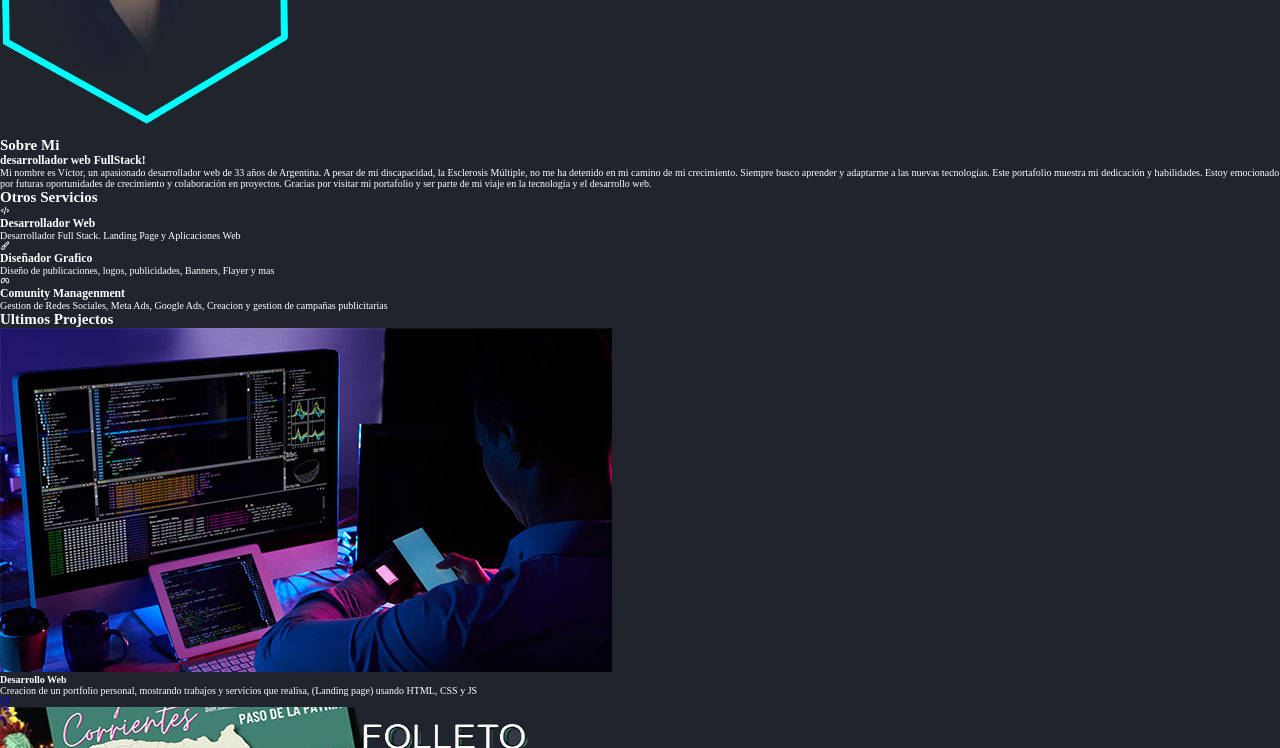
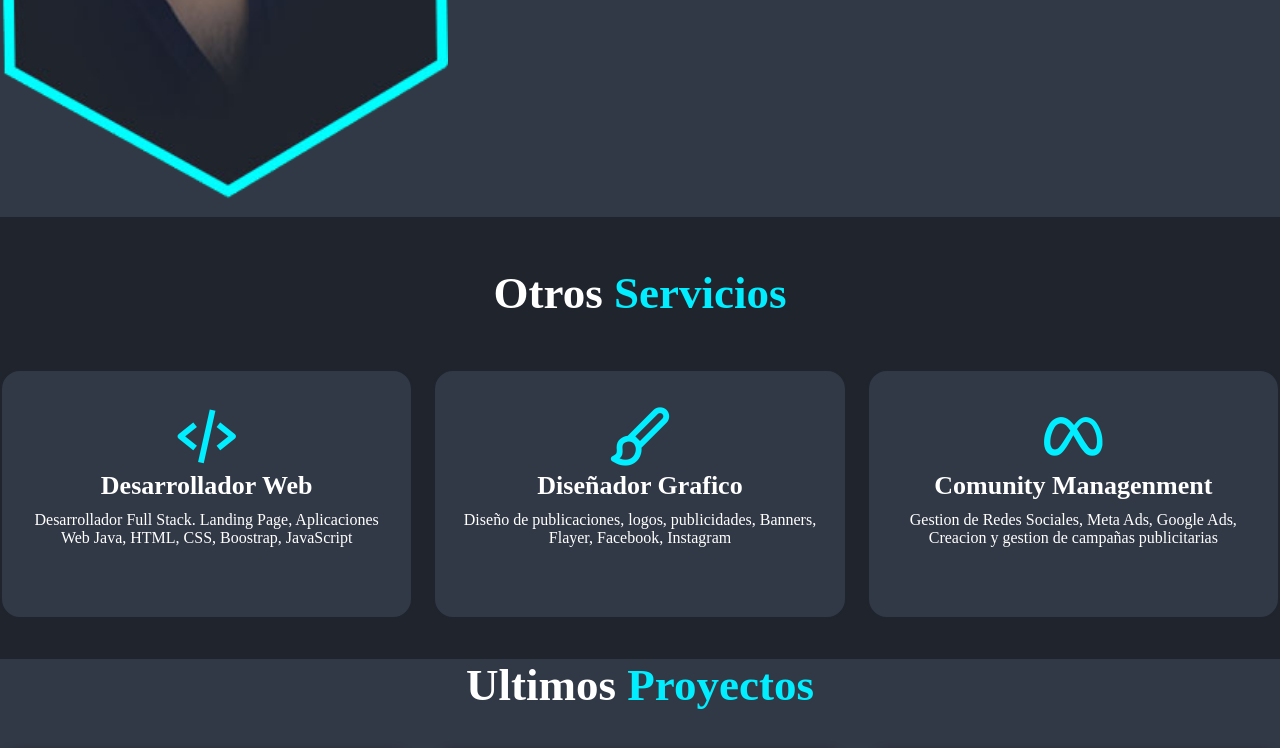
Before and after one commit to Viktor033/Portfolio, a plain HTML site: page index.html in a window 1280 px wide. Shown: the part 881-1629 px from the top of the page. Drawn offline with nearby package versions, Linux system fonts and the light colour scheme; a script that the page names is missing; a web font is replaced by a local one.

Commit message:
Avance Seccion Servicios y Portfolio

```diff
--- a/CSS/Style.css
+++ b/CSS/Style.css
@@ -76,14 +76,22 @@ body {
     align-items: center;
 }
 
-.Inicio-img img {
-    width: 35vw;
+.inicio-img img {
+    max-width: 75%; /* Asegura que la imagen no supere el ancho del contenedor */
     height: auto;
 }
 
 .inicio-contenedor h3 {
     font-size: 3.2rem;
     font-weight: 700;
+}
+
+.inicio-contenedor h3:nth-of-type(2) {
+    margin-bottom: 2rem;
+}
+
+span {
+    color: var(--main-color);
 }
 
 .inicio-contenedor h1 {
@@ -94,5 +102,127 @@ body {
 
 .inicio-contenedor P {
     font-size: 1.6rem;
+}
 
+.social-media a {
+    display: inline-flex;
+    justify-content: center;
+    align-items: center;
+    width: 4rem;
+    height: 4rem;
+    background: transparent;
+    border: .2rem solid var(--main-color);
+    border-radius: 50%;
+    font-size: 2rem;
+    color: var(--main-color);
+    margin: 3rem 1.5rem 3rem 0;
+    transition: .5s ease;
 }
+
+.social-media a:hover {
+    background: var(--main-color);
+    color: var(--second-bg-color);
+    box-shadow: 0 0 1rem var(--main-color);
+}
+
+.SobreMi {
+    display: flex;
+    justify-content: center;
+    align-items: center;
+    gap: 2rem;
+    background: var(--second-bg-color);
+}
+
+.SobreMi-img img {
+    width: 35vw;
+}
+
+.heading {
+    text-align: center;
+    font-size: 4.5rem;
+}
+
+.SobreMi-Contenedor h2{
+    text-align: left;
+    line-height: 1.2;
+}
+
+.SobreMi-Contenedor h3 {
+    font-size: 2.6rem;
+}
+
+.SobreMi-Contenedor p {
+    font-size: 1.6rem;
+    margin: 2rem 0 3rem;
+}
+
+.Servicios h2 {
+    margin: 5rem;
+}
+
+.Servicios-contenedor {
+    margin-bottom: 4rem;
+    display: flex;
+    justify-content: center;
+    align-items: center;
+    flex-wrap: wrap;
+    gap: 2rem;
+}
+
+.Servicios-contenedor .Servicios-box {
+    flex: 1 1 30rem;
+    background: var(--second-bg-color);
+    padding: 3rem 2rem 4rem;
+    border-radius: 2rem;
+    text-align: center;
+    border: .2rem solid var(--bg-color);
+    transition: .5s case;
+}
+
+.Servicios-contenedor .Servicios-box:hover{
+    border-color: var(--main-color);
+    transform: scale(1.02);
+}
+
+.Servicios-box i {
+    font-size: 7rem;
+    color: var(--main-color);
+}
+
+.Servicios-box h3 {
+    font-size: 2.6rem;
+}
+
+.Servicios-box p {
+    font-size: 1.6rem;
+    margin: 1rem 0 3rem;
+}
+
+.Portfolio {
+    background: var(--second-bg-color);
+}
+
+.Portfolio h2 {
+    margin: 4rem;
+}
+
+.Portfolio-contenedor {
+    margin-bottom: 4rem;
+    display: grid;
+    grid-template-columns: repeat(3, 1fr);
+    align-items: center;
+    gap: 2.5rem;
+}
+
+.Portfolio-contenedor .Portfolio-box {
+    margin-bottom: 4rem;
+    position: relative;
+    border-radius: 2rem;
+    box-shadow: 0 0 1rem var(--bg-color);
+    overflow: hidden;
+    display: flex;
+}
+
+.Porfolio-box img {
+    width: 100%;
+}
--- a/index.html
+++ b/index.html
@@ -23,7 +23,7 @@
 
 <body>
 
-    <!-- header design -->
+    <!-- Header Diseño -->
 
     <header class="header">
         <a href="#" class="logo">Portfolio</a>
@@ -39,7 +39,7 @@
         </nav>
     </header>
 
-<!-- Inicio design -->
+<!-- Diseño Seccion Inicio -->
 
     <section class="Inicio" id="Inicio">
         <div class="inicio-contenedor">
@@ -47,7 +47,7 @@
             <h1> Victor Duarte </h1>
             <h3> soy <span>Desarrollador web FullStack</span></h3>
             <p>HTML, CSS, Java, Boostrap, Sprint Boot, JavaScript, MySql</p>
-           <!-- <div class="social-media">
+           <div class="social-media">
                 <a href="https://www.facebook.com/viktor.duarte.5?mibextid=ZbWKwL" target="_blank">
                     <i class='bx bxl-facebook'></i></a>
                 <a href="https://x.com/Vik_3514?t=fvYnzYLrc8DYaFyVvhdSwQ&s=09" target="_blank">
@@ -56,9 +56,8 @@
                     <i class='bx bxl-instagram-alt'></i></a>
                 <a href="https://www.linkedin.com/in/victor-duarte-04a1b1261" target="_blank">
                     <i class='bx bxl-linkedin'></i></a>
-            </div> -->
+            </div>
         </div>
-    <!-- card section design -->
 
         <div class="inicio-img">
             <img src="/IMG/LOGO PNG.png" alt="" class="front-image">
@@ -66,13 +65,13 @@
 
     </section>
 
-    <!-- About section design -->
+    <!-- Diseño Seccion Sobre Mi -->
 
     <section class="SobreMi" id="SobreMi">
-        <div class="sobremi-image">
+        <div class="SobreMi-img">
             <img src="/IMG/PERFIL SIN FONDO.png" alt="">
         </div>
-        <div class="sobremi-contenedor">
+        <div class="SobreMi-Contenedor">
             <h2 class="heading">Sobre <span>Mi</span></h2>
             <h3>desarrollador web FullStack!</h3>
             <p>Mi nombre es Víctor, un apasionado desarrollador web de 33 años de Argentina.
@@ -87,26 +86,28 @@
         </div>
     </section>
 
-    <!-- Service section design -->
+    <!-- Diseño Seccion Servicios -->
 
     <section class="Servicios" id="Servicios">
         <h2 class="heading">Otros <span>Servicios</span></h2>
 
-        <div class="servicios-contenedor">
+        <div class="Servicios-contenedor">
 
-            <div class="servicios-box">
+            <div class="Servicios-box">
                 <i class='bx bx-code-alt'></i>
                 <h3>Desarrollador Web</h3>
-                <p>Desarrollador Full Stack. Landing Page y Aplicaciones Web</p>
+                <p>Desarrollador Full Stack. Landing Page, Aplicaciones Web
+                    Java, HTML, CSS, Boostrap, JavaScript
+                </p>
             </div>
 
-            <div class="servicios-box">
+            <div class="Servicios-box">
                 <i class='bx bx-paint'></i>
                 <h3>Diseñador Grafico</h3>
-                <p>Diseño de publicaciones, logos, publicidades, Banners, Flayer y mas</p>
+                <p>Diseño de publicaciones, logos, publicidades, Banners, Flayer, Facebook, Instagram</p>
             </div>
 
-            <div class="servicios-box">
+            <div class="Servicios-box">
                 <i class='bx bxl-meta'></i>
                 <h3>Comunity Managenment</h3>
                 <p>Gestion de Redes Sociales, Meta Ads, Google Ads, Creacion y gestion de campañas
@@ -115,13 +116,14 @@
         </div>
     </section>
 
-    <!-- Portfolio section design -->
+    <!-- Diseño Seccion Portfolio -->
+
     <section class="Portfolio" id="Portfolio">
-        <h2 class="heading"> Ultimos <span> Projectos</span></h2>
-        <div class="portfolio-contenedor">
-            <div class="portfolio-box">
+        <h2 class="heading"> Ultimos <span> Proyectos</span></h2>
+        <div class="Portfolio-contenedor">
+            <div class="Portfolio-box">
                 <img src="/IMG/PROGRAM.jpg" alt="imagenes de proyectos">
-                <div class="portfolio-layer">
+                <div class="Portfolio-layer">
                     <h4>Desarrollo Web</h4>
                     <p>Creacion de un portfolio personal, mostrando trabajos y servicios que
                         realisa, (Landing page) usando HTML, CSS y JS</p>
@@ -129,18 +131,18 @@
                 </div>
             </div>
 
-            <div class="portfolio-box">
+            <div class="Portfolio-box">
                 <img src="/IMG/FOLLETO.jpg" alt="imagenes de proyectos">
-                <div class="portfolio-layer">
+                <div class="Portfolio-layer">
                     <h4>Diseño Grafico</h4>
                     <p>Creacion de un folleto publicitario para una empresa de turismo regional</p>
                     <a href="#"><i class='bx bx-link-external'></i></a>
                 </div>
             </div>
 
-            <div class="portfolio-box">
+            <div class="Portfolio-box">
                 <img src="/IMG/COMUNITY MANAGEMENT.jpg" alt="imagenes de proyectos">
-                <div class="portfolio-layer">
+                <div class="Portfolio-layer">
                     <h4>Community Management</h4>
                     <p>creacion de Red Social del cliente y gestion del nicho, aumentar su engagement
                         y gestionar publicidades y campañas para el cliente</p>
@@ -150,7 +152,7 @@
         </div>
     </section>
 
-    <!-- Contact Section design -->
+    <!-- Diseño Seccion Contacto -->
     <section class="contacto" id="Contacto">
         <h2 class="heading">Contacta <span>Me!</span></h2>
 
@@ -168,7 +170,7 @@
         </form>
     </section>
 
-    <!--Footer Design -->
+    <!--Diseño footer -->
     <footer class="footer">
         <div class="footer-text">
             <p>Copyright &copy; 2023 by VK--Developer | All Rights Reserved.</p>
@@ -185,7 +187,7 @@
     <!-- custom js -->
 
     <script src="script.js"></script>
-    <!-- Asegúrate de que el nombre del archivo coincida con el de tu archivo JavaScript -->
+
 </body>
 
 </html>
```
Also changed, not shown: IMG/LOGO PNG.png.
